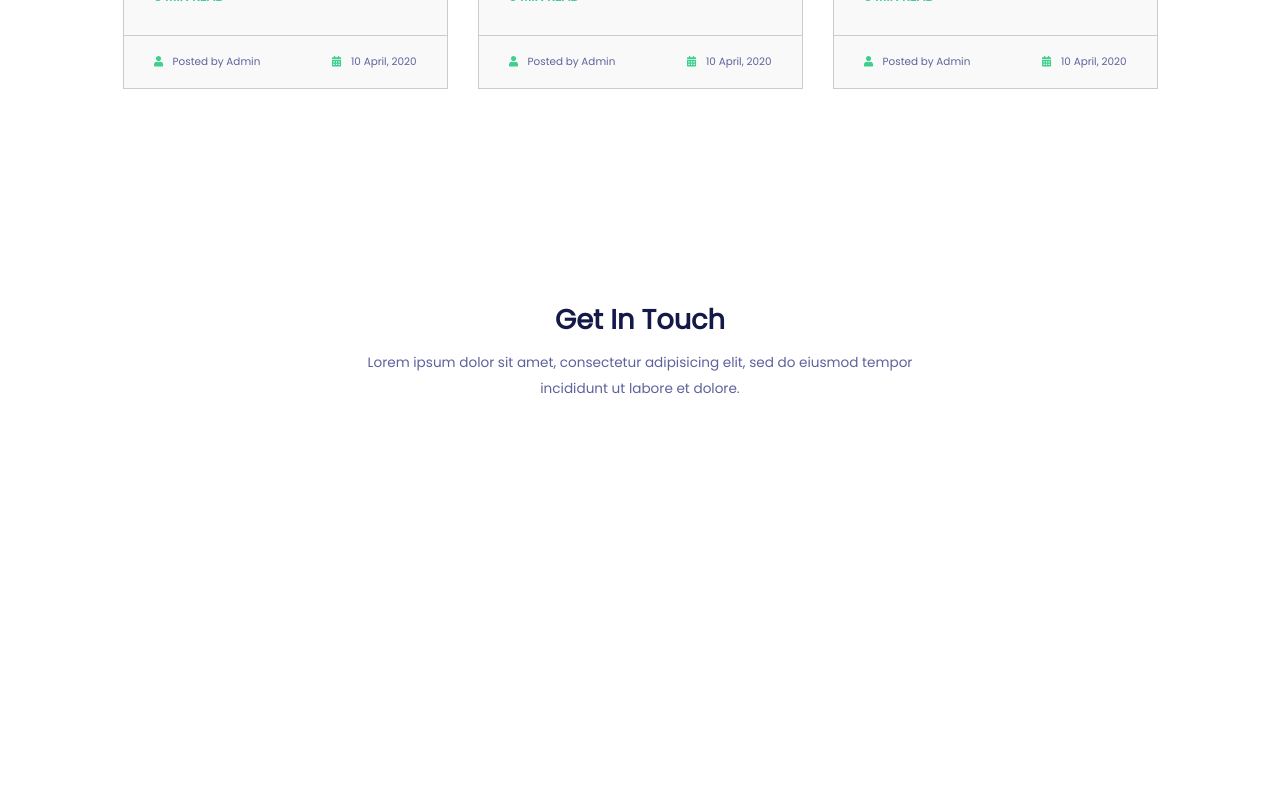
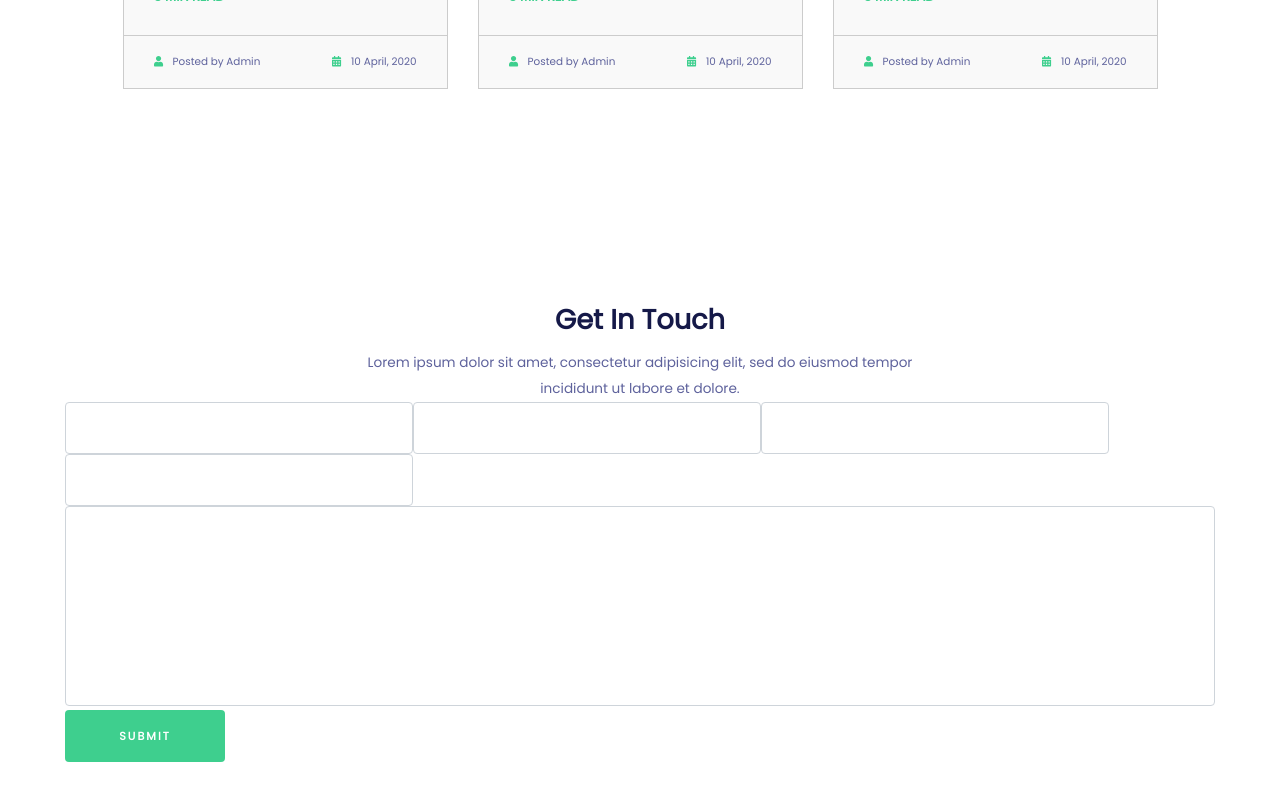
Before and after one commit to Marek-Barela/Slick-React, a React (Create React App) app: page / in a window 1280 px wide. Shown: the part 5094-5894 px from the top of the page. Before the commit the page ends 5576 px from the top, so only its background shows below. Built offline with nearby package versions, Linux system fonts and the light colour scheme.

Commit message:
final form basic setap with contact form commited

```diff
--- a/package.json
+++ b/package.json
@@ -11,8 +11,10 @@
     "@types/node": "12.0.2",
     "@types/react": "16.8.17",
     "@types/react-dom": "16.8.4",
+    "final-form": "^4.18.5",
     "react": "^16.8.6",
     "react-dom": "^16.8.6",
+    "react-final-form": "^6.3.0",
     "react-scripts": "3.0.1",
     "typescript": "3.4.5"
   },
--- /dev/null
+++ b/src/components/contact-button/index.module.css
@@ -0,0 +1,15 @@
+.button {
+  width: 160px;
+  height: 52px;
+  font-size: 0.7em;
+  color: #ffffff;
+  background-color: #3ecf8e;
+  text-transform: uppercase;
+  font-weight: bold;
+  padding: 14px 15px;
+  border: none;
+  border-radius: 4px;
+  cursor: pointer;
+  letter-spacing: 2px;
+  outline: 0;
+}
--- /dev/null
+++ b/src/components/contact-button/index.tsx
@@ -0,0 +1,13 @@
+import React from "react";
+import styles from "./index.module.css";
+
+const ContactButton = () => {
+  const { button } = styles;
+  return (
+    <button type="submit" className={button}>
+      Submit
+    </button>
+  );
+};
+
+export default ContactButton;
--- /dev/null
+++ b/src/components/contact-form/index.js
@@ -0,0 +1,49 @@
+import React from "react";
+import ContactInput from "../contact-input";
+import ContactTextarea from "../contact-textarea";
+import ContactButton from "../contact-button";
+import { Form, Field } from "react-final-form";
+
+const renderInput = ({ input, meta }) => {
+  return (
+    <ContactInput
+      {...input}
+      type="text"
+      errorMessage={meta.touched && meta.error}
+    />
+  );
+};
+
+const renderTextarea = ({ input, meta }) => {
+  return (
+    <ContactTextarea
+      {...input}
+      type="text"
+      errorMessage={meta.touched && meta.error}
+    />
+  );
+};
+
+const onSubmit = values => {
+  console.log(values);
+};
+
+const ContactForm = () => {
+  return (
+    <Form
+      onSubmit={onSubmit}
+      render={({ handleSubmit }) => (
+        <form onSubmit={handleSubmit}>
+          <Field name="username" component={renderInput} />
+          <Field name="subject" component={renderInput} />
+          <Field name="email" component={renderInput} />
+          <Field name="budget" component={renderInput} />
+          <Field name="textarea" component={renderTextarea} />
+          <ContactButton />
+        </form>
+      )}
+    />
+  );
+};
+
+export default ContactForm;
--- /dev/null
+++ b/src/components/contact-input/index.js
@@ -0,0 +1,14 @@
+import React from "react";
+import styles from "./index.module.css";
+
+const ContactInput = ({ errorMessage, ...props }) => {
+  const { input, error } = styles;
+  return (
+    <>
+      <input className={input} {...props} />
+      {errorMessage && <span className={error}>{errorMessage}</span>}
+    </>
+  );
+};
+
+export default ContactInput;
--- /dev/null
+++ b/src/components/contact-input/index.module.css
@@ -0,0 +1,18 @@
+.error {
+  color: red;
+}
+
+.input {
+  color: #5e629c;
+  font-size: 16px;
+  padding-left: 28px;
+  height: 52px;
+  border-radius: 0.25rem;
+  border: 1px solid #ced4da;
+  outline: 0;
+}
+
+.input:focus {
+  border: 1px solid #3ecf8e;
+  background-color: #e5fff3;
+}
--- /dev/null
+++ b/src/components/contact-textarea/index.js
@@ -0,0 +1,14 @@
+import React from "react";
+import styles from "./index.module.css";
+
+const ContactTextarea = ({ errorMessage, ...props }) => {
+  const { textarea, error } = styles;
+  return (
+    <>
+      <textarea className={textarea} {...props} />
+      {errorMessage && <span className={error}>{errorMessage}</span>}
+    </>
+  );
+};
+
+export default ContactTextarea;
--- /dev/null
+++ b/src/components/contact-textarea/index.module.css
@@ -0,0 +1,17 @@
+.textarea {
+  width: 100%;
+  min-height: 200px;
+  color: #5e629c;
+  font-size: 16px;
+  padding: 20px 28px;
+  height: 52px;
+  border-radius: 0.25rem;
+  border: 1px solid #ced4da;
+  resize: none;
+  outline: 0;
+}
+
+.textarea:focus {
+  border: 1px solid #3ecf8e;
+  background-color: #e5fff3;
+}
--- a/src/components/contact/index.tsx
+++ b/src/components/contact/index.tsx
@@ -3,6 +3,7 @@ import SectionWrapper from "../section-wrapper";
 import WrapperCenterColumn from "../wrapper-center-column";
 import SectionHeader from "../section-header";
 import Paragraph from "../paragraph";
+import ContactForm from "../contact-form";
 
 const Contact = () => {
   return (
@@ -12,6 +13,7 @@ const Contact = () => {
           <SectionHeader headerText="Get In Touch" />
           <Paragraph paragraphText="Lorem ipsum dolor sit amet, consectetur adipisicing elit, sed do eiusmod tempor incididunt ut labore et dolore." />
         </WrapperCenterColumn>
+        <ContactForm />
       </SectionWrapper>
     </section>
   );
```
Also changed, not shown: 1 other file (tests, documents, lock files or other folders).
